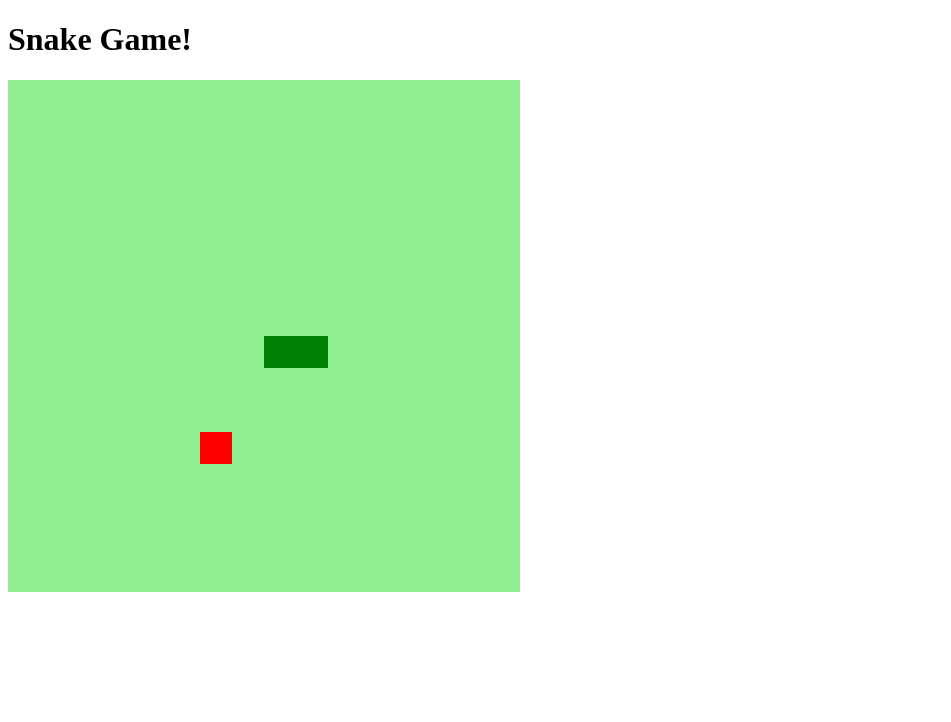
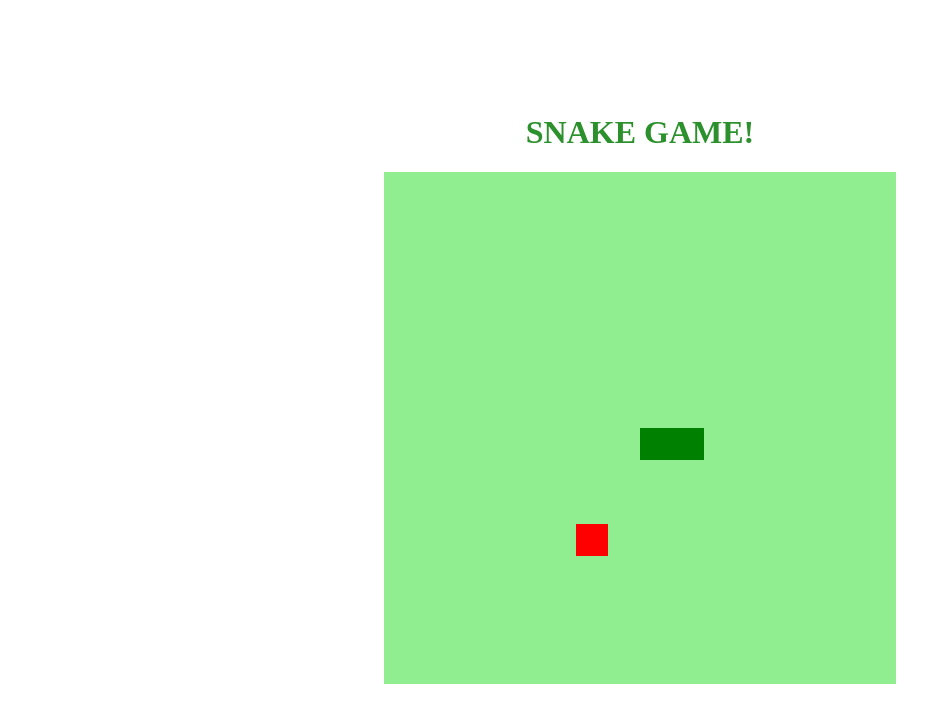
Before and after one commit to cadufrancisco/aula_snake, a plain HTML site: page index.html in a window 1280 px wide. Shown: the whole page, without its empty margins (0-951 px from the left). Drawn offline with Linux system fonts and the light colour scheme.

Commit message:
adicionar estilização ao body

```diff
--- a/index.html
+++ b/index.html
@@ -9,7 +9,7 @@
         <title>Snake Game</title>
     </head>
     <body>
-        <h1>Snake Game!</h1>
+        <h1>SNAKE GAME!</h1>
         <canvas id="snake" width="512" height="512"></canvas>
     </body>
 </html>
--- a/style.css
+++ b/style.css
@@ -0,0 +1,9 @@
+body{
+    height: 95vh;
+    width: 95;
+    display: flex;
+    justify-content: center;
+    align-items: center;
+    flex-direction: column;
+    color: rgb(44, 145, 44);
+}
```
